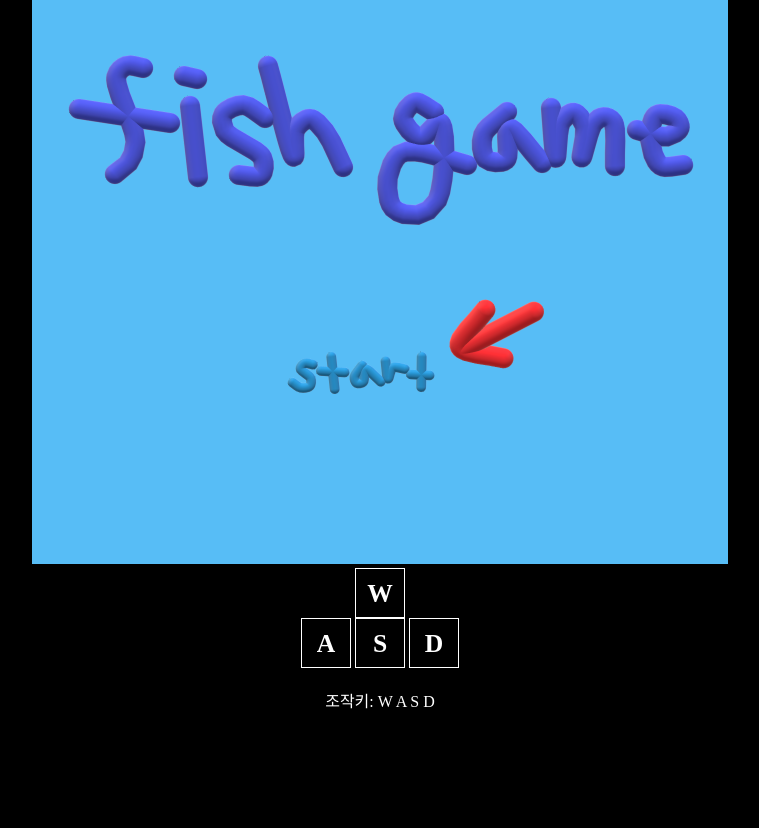
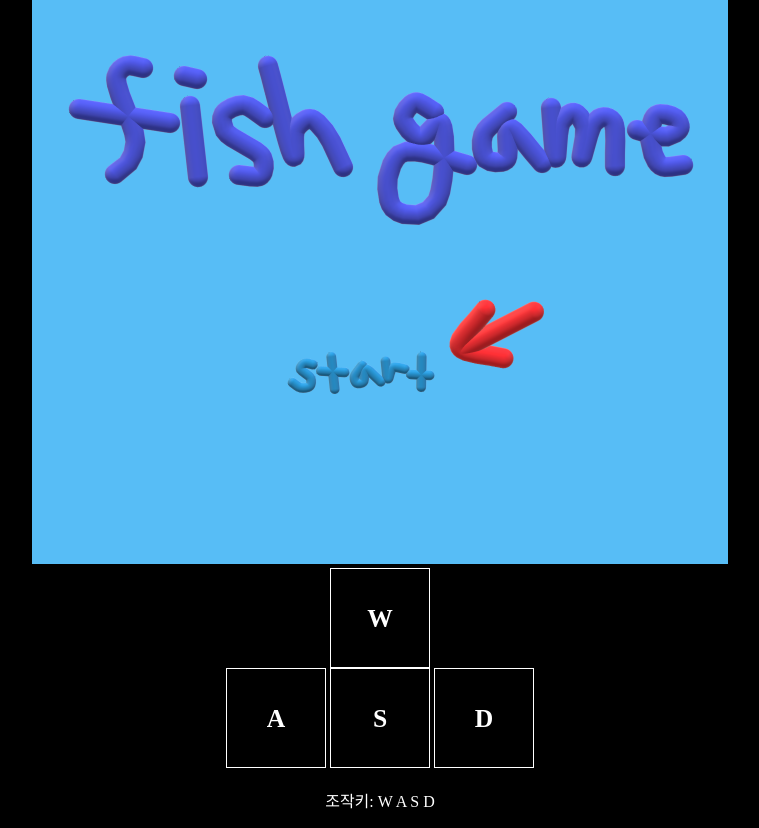
Before and after one commit to HelloNoa/FishSwim, a website with bundled scripts: page index.html in a window 1280 px wide. Shown: the whole page, without its empty margins (260-1019 px from the left). Before the commit the page ends 800 px from the top, so only its background shows below. Built offline with nearby package versions, Linux system fonts and the light colour scheme; animation ran at ten frames a second.

Commit message:
fix: 버튼 사이즈 수정

```diff
--- a/style.scss
+++ b/style.scss
@@ -1,6 +1,8 @@
 $breakpoint-mobile: 320px;
 $breakpoint-tablet: 768px;
 $breakpoint-desktop: 1024px;
+
+$btn_size: 100px;
 @mixin min {
   @media (max-width: #{$breakpoint-mobile - 1px}) {
     @content;
@@ -59,9 +61,9 @@ body {
 
     .btn {
       display: block;
-      width: 50px;
-      height: 50px;
-      line-height: 50px;
+      width: $btn_size;
+      height: $btn_size;
+      line-height: $btn_size;
       border: 1px solid white;
       box-sizing: border-box;
       font-weight: bolder;
@@ -74,7 +76,7 @@ body {
         left: 50%;
         transform: translateX(-50%);
         font-size: 1.6em;
-        line-height: 50px;
+        line-height: $btn_size;
       }
 
       &.btn_w {
```
Also changed, not shown: style.css, 1 other file.
